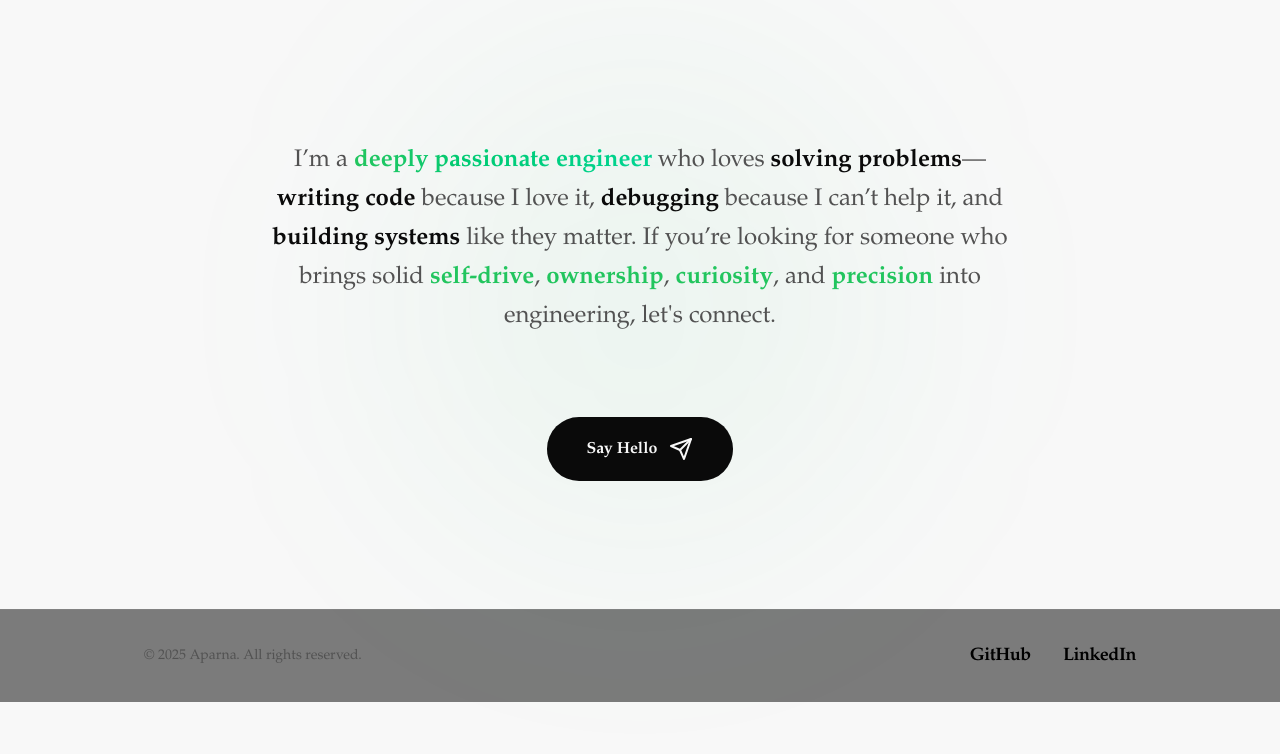
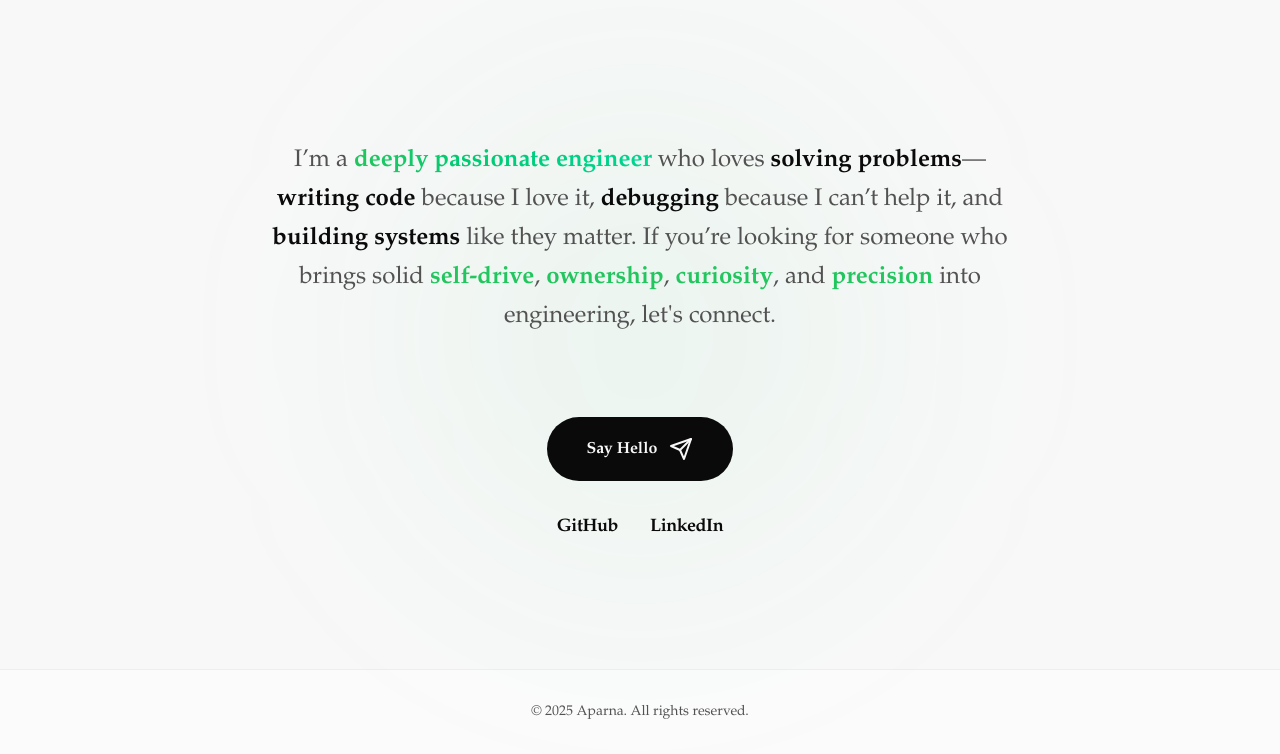
Before and after one commit to aparna2198/portfolio, an Astro site: page / in a window 1280 px wide. Shown: the part 4040-4794 px from the top of the page. Before the commit the page ends 4742 px from the top, so only its background shows below. Built offline with nearby package versions, Linux system fonts and the light colour scheme; Astro itself is replaced by a stand-in of ours; no server answers.

Commit message:
feat: move social links from footer to main contact section and update associated styling.

```diff
--- a/src/components/Footer.astro
+++ b/src/components/Footer.astro
@@ -2,27 +2,13 @@
 
 ---
 
-<footer class="border-t border-white/5 mt-20 bg-black/50">
+<footer
+  class="border-t border-black/5 dark:border-white/5 mt-20 bg-white/50 dark:bg-black/50"
+>
   <div
-    class="max-w-5xl mx-auto px-4 py-8 flex flex-col md:flex-row justify-between items-center text-sm text-secondary"
+    class="max-w-5xl mx-auto px-4 py-8 flex flex-col md:flex-row justify-center items-center text-sm text-secondary"
   >
     <p>&copy; {new Date().getFullYear()} Aparna. All rights reserved.</p>
-    <div class="flex gap-8 mt-4 md:mt-0">
-      <a
-        href="https://github.com/aparna2198"
-        target="_blank"
-        rel="noopener noreferrer"
-        class="footer-social-link font-bold text-lg opacity-100 hover:text-accent transition-colors tracking-tight"
-        >GitHub</a
-      >
-      <a
-        href="https://www.linkedin.com/in/aparna-rm/"
-        target="_blank"
-        rel="noopener noreferrer"
-        class="footer-social-link font-bold text-lg opacity-100 hover:text-accent transition-colors tracking-tight"
-        >LinkedIn</a
-      >
-    </div>
   </div>
 </footer>
 
--- a/src/pages/index.astro
+++ b/src/pages/index.astro
@@ -344,7 +344,7 @@ const skillCategories = [
           let's connect.
         </p>
       </div>
-      <div class="pt-8">
+      <div class="pt-8 flex flex-col items-center gap-8">
         <a
           href="mailto:aparna.mane1998@gmail.com"
           class="inline-flex items-center gap-3 px-10 py-5 bg-primary text-background font-bold rounded-full hover:bg-accent transition-all duration-300 hover:scale-105 hover:shadow-[0_0_40px_rgba(34,197,94,0.4)]"
@@ -365,6 +365,23 @@ const skillCategories = [
             ></path></svg
           >
         </a>
+
+        <div class="flex gap-8">
+          <a
+            href="https://github.com/aparna2198"
+            target="_blank"
+            rel="noopener noreferrer"
+            class="text-primary font-bold text-lg hover:text-accent transition-colors tracking-tight"
+            >GitHub</a
+          >
+          <a
+            href="https://www.linkedin.com/in/aparna-rm/"
+            target="_blank"
+            rel="noopener noreferrer"
+            class="text-primary font-bold text-lg hover:text-accent transition-colors tracking-tight"
+            >LinkedIn</a
+          >
+        </div>
       </div>
     </div>
   </section>
```
